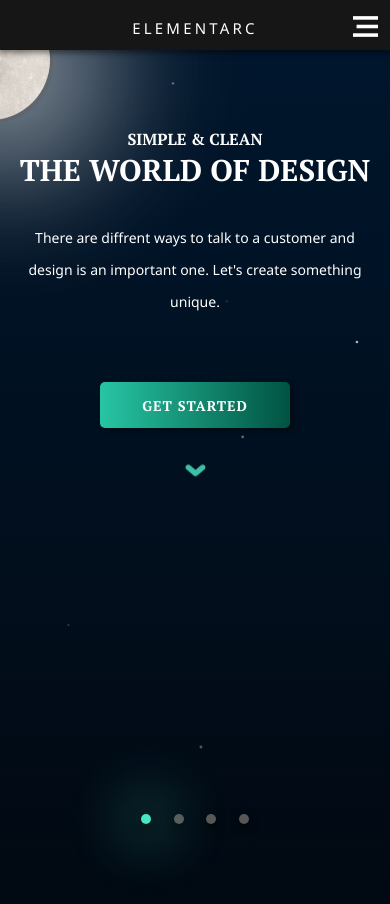
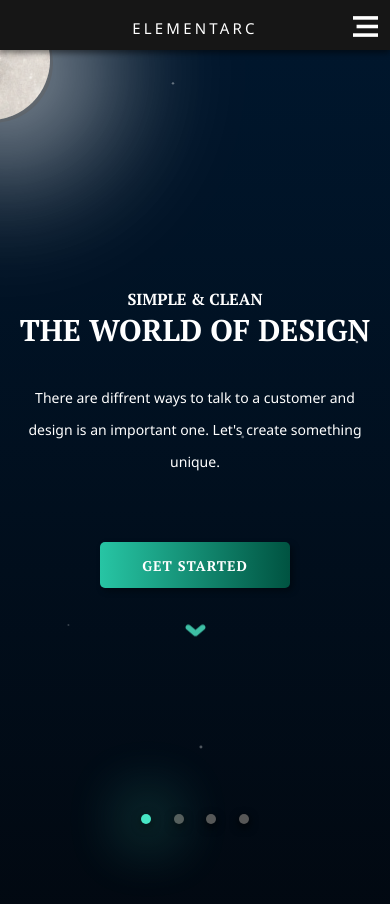
Before and after one commit to Elementarc/Portfolio, a React (Create React App) app: page /home in a window 390 px wide. Shown: the top 904 px of the page. Built offline with nearby package versions, Linux system fonts and the light colour scheme.

Commit message:
changed structure for easier scalable also added correct exit animation on changing the homeContent

```diff
--- a/src/components/HomepageContent.tsx
+++ b/src/components/HomepageComponents/HomeContent.tsx
@@ -2,6 +2,7 @@
 import React from 'react';
 import {motion} from "framer-motion"
 import ScrollDown from "./ScrollDown"
+
 //css
 import "./styleSheets/homeContent.scss"
 //Toggles Animation for hovering over GetStarted button.
@@ -18,9 +19,11 @@ function hoverButton(){
     }
 }
 
-const HomepageContent = (props: any) => {
+//exit={{y: props.direction ? -500 : 500, opacity: 0, transition:{duration: 0.5}}}
+const HomepageHomeContent = (props: any) => {
+
     return (
-        <motion.div animate={{y: 0, transition: {delay: 0.25, duration: 1.2}}} exit={{y: -500, opacity: 0, transition:{duration: 0.5}}} initial={{y: -50}} id="homeContent" className="homeContent">
+        <motion.div animate={{y: 0,opacity: 1, transition: {delay: 0.25, duration: 1.2}}} initial={{y: -50, opacity: 0}} exit={{opacity: 0, transition: {duration: 0.4, delay: 0.15}}} id="homeContent" className="homeContent">
             <div className="content">
                 <motion.div animate={{opacity: 1, y: 0, transition: {duration: 0.5, delay: 0.5}}} initial={{opacity: 0, y: -20}} >
                     <h1>{"SIMPLE & CLEAN"}</h1>
@@ -41,4 +44,4 @@ const HomepageContent = (props: any) => {
     );
 }
 
-export default HomepageContent;
+export default HomepageHomeContent;
--- a/src/components/ScrollDown.tsx
+++ b/src/components/HomepageComponents/ScrollDown.tsx
@@ -3,7 +3,7 @@ import {motion} from "framer-motion"
 import "./styleSheets/scrollDown.scss"
 
 //icons
-import {ReactComponent as ScrollDownIcon} from "../assets/icons/DownArrowIcon.svg"
+import {ReactComponent as ScrollDownIcon} from "../../assets/icons/DownArrowIcon.svg"
 
 //Props for animation
 var interfaceAnimation = {
--- a/src/components/styleSheets/homeContent.scss
+++ b/src/components/HomepageComponents/styleSheets/homeContent.scss
@@ -2,17 +2,15 @@
 @import url('https://fonts.googleapis.com/css2?family=PT+Serif:ital,wght@0,400;0,700;1,400;1,700&display=swap');
 /*START--Content Style--START*/
 .homeContent {
-    position: relative;
-    display: flex;
-    padding-top: 10rem;
-    flex-direction: column;
-    justify-content: center;
+    position: absolute;
+    top: 0;
     color: white;
     width: 100%;
-    height: auto;
+    height: 100vh;
     pointer-events: visible;
     z-index: 2;
     .content{
+        padding-top: 10rem;
         width: 100%;
         margin-left: 16rem;
         h1{
@@ -73,16 +71,15 @@
 
 @media (max-width: 1200px){
     .homeContent {
-        display: flex;
-        padding-top: 10rem;
-        flex-direction: column;
-        justify-content: center;
+        position: absolute;
+        top: 0;
         color: white;
         width: 100%;
-        height: auto;
+        height: 100vh;
         pointer-events: visible;
         z-index: 2;
         .content{
+            padding-top: 10rem;
             width: 100%;
             margin-left: 12rem;
             h1{
@@ -110,11 +107,11 @@
                 width: 210px;
                 height: 46px;
                 background: linear-gradient(90deg, #27c5a4 0%, #005341 100%);
-                box-shadow: 3px 3px 6px 0px rgba(0, 0, 0, 0.384);
+                box-shadow: 3px 3px 6px 0px rgba(0, 0, 0, 0.205);
                 border-radius: 5px;
                 border-style: none;
                 color: white;
-                font-size: 17px;
+                font-size: 16px;
                 font-family: "PT Serif";
                 letter-spacing: 1px;
                 font-weight: 700;
@@ -139,8 +136,8 @@
                 cursor: pointer;
             }
         }
+    }
 
-    }
 }
 @media (max-width: 1000px){
     .homeContent {
--- a/src/components/SectionManager.tsx
+++ b/src/components/SectionManager.tsx
@@ -177,6 +177,7 @@ const SectionManager = (props: any) => {
                         }
                         else if(locationIndex === 3){
                             path.replace("/home/daily")
+
                         }
                     }
                     //wheel DOWN
--- a/src/pages/DesignPage.tsx
+++ b/src/pages/DesignPage.tsx
@@ -4,7 +4,7 @@ import {motion} from "framer-motion"
 import "./styleSheetPage/designPage.scss"
 
 //components
-import HytaleDesign from "../components/HytaleDesign"
+import HytaleDesign from "../components/DesignPageComponents/HytaleDesign"
 const DesignPage = () => {
     return (
         <motion.div animate={{opacity: 1, transition: {duration: 2.5, type: 'spring'}}} initial={{opacity: 0}} exit={{opacity: 0, transition: {duration: 1, delay: 0.15, type: 'spring'}}} className="DesignPageContainer">
--- a/src/pages/Homepage.tsx
+++ b/src/pages/Homepage.tsx
@@ -1,41 +1,55 @@
-import React from "react"
+import React, {useEffect} from "react"
 import {Route, Switch, useLocation} from "react-router-dom"
 
 //Import components
 import Stars from "../components/Stars"
 import Moon from "../components/Moon"
 import SectionManager from "../components/SectionManager"
-import HomepageContent from "../components/HomepageContent"
+import HomeContent from "../components/HomepageComponents/HomeContent"
 import {AnimatePresence, motion} from "framer-motion"
 //CSS
 import "./styleSheetPage/homepage.scss"
+
 const HomepageContainer = (props: any) => {
     const location = useLocation()
+    useEffect(() =>{
+        var getContent = document.getElementById("contentContainer") as HTMLDivElement
 
+        if(location.pathname === "/home"){
+            getContent.style.top = "0"
+        }
+        else if(location.pathname === "/home/strength"){
+            getContent.style.top = "-100vh"
+        }
+        else if(location.pathname === "/home/routine"){
+            getContent.style.top = "-200vh"
+        }
+        else if(location.pathname === "/home/daily"){
+            getContent.style.top = "-300vh"
+        }
+
+    }, [location.pathname])
     return(
         <motion.div exit={{opacity: 0, transition: {duration: 0.2}}} animate={{opacity: 1}} initial={{opacity: 0}} className="homepageContainer" id="home">
-            <AnimatePresence exitBeforeEnter>
+            <div className="contentContainer" id="contentContainer">
+                <AnimatePresence>
                     <Switch location={location} key={location.pathname}>
-                    <Route exact path='/home'>
-                        <HomepageContent/>
+                        <Route path="/home">
+                            <HomeContent/>
                         </Route>
-
-                    <Route exact path='home/strength'>
-
+                        <Route path="/home/strength">
 
                         </Route>
-
-                    <Route exact path='home/routine'>
-
+                        <Route path="/home/routine">
 
                         </Route>
-
-                    <Route exact path='home/daily'>
-
+                        <Route path="/home/daily">
 
                         </Route>
                     </Switch>
                 </AnimatePresence>
+            </div>
+
 
             <Stars/>
             <SectionManager/>
--- a/src/pages/styleSheetPage/homepage.scss
+++ b/src/pages/styleSheetPage/homepage.scss
@@ -9,6 +9,13 @@
     width: 100%;
     max-height: 1350px;
     overflow: hidden;
+    .contentContainer{
+        position: absolute;
+        top: 0;
+        height: 400vh;
+        width: 100%;
+        transition: 1.1s ease-in-out;
+    }
 }
 @media (max-width: 1000px){
     .homepageContainer{
```
Also changed, not shown: src/components/DesignPageComponents/styleSheets/hytaleDesign.scss (renamed from src/components/styleSheets/hytaleDesign.scss, +12 -12 lines), src/components/HomepageComponents/HomeStrengthContent.tsx (added, +47 -0 lines), src/components/DesignPageComponents/HytaleDesign.tsx (renamed from src/components/HytaleDesign.tsx), src/components/HomepageComponents/styleSheets/scrollDown.scss (renamed from src/components/styleSheets/scrollDown.scss). Lines whose indentation alone changed are shown as unchanged.
